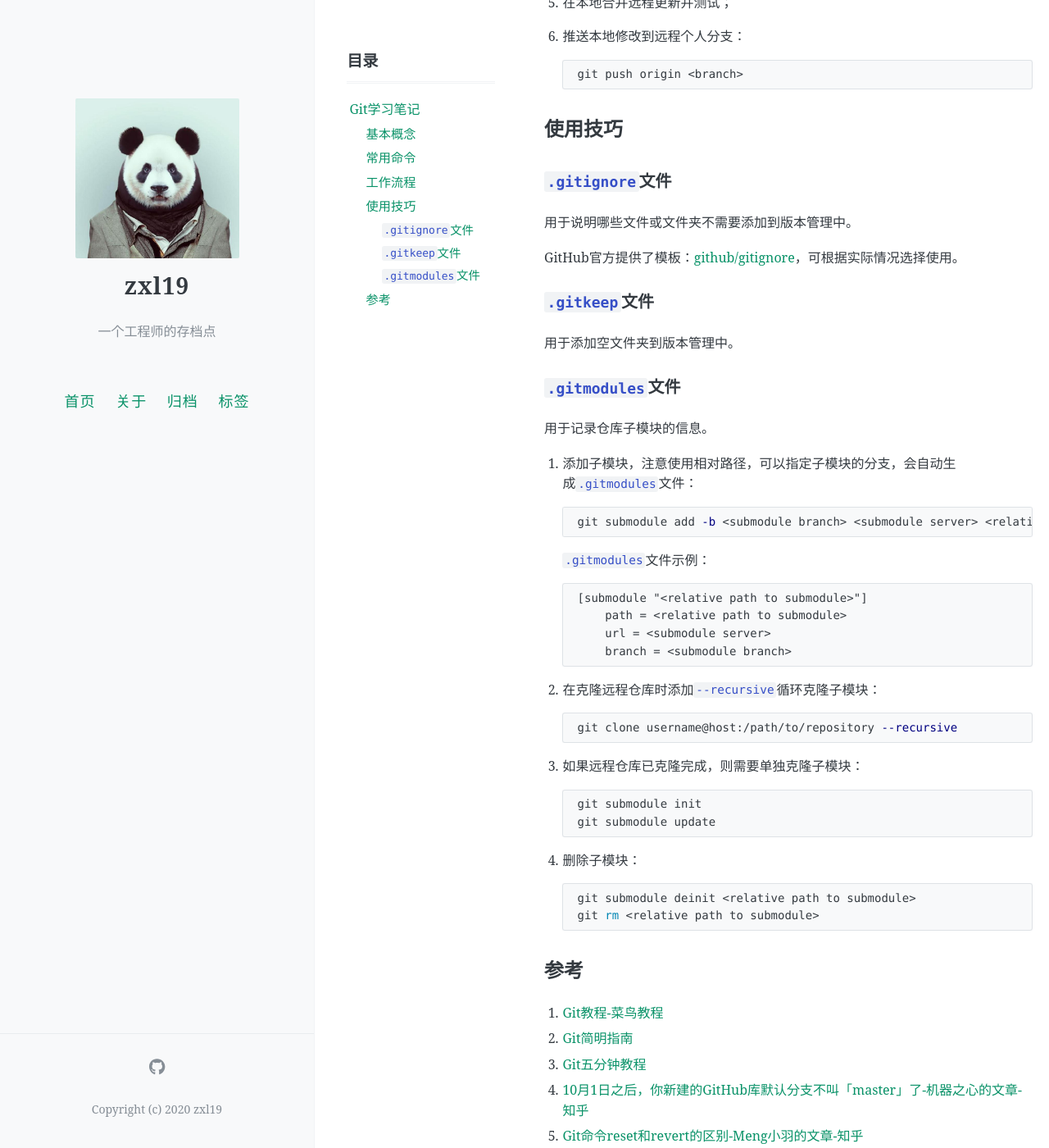
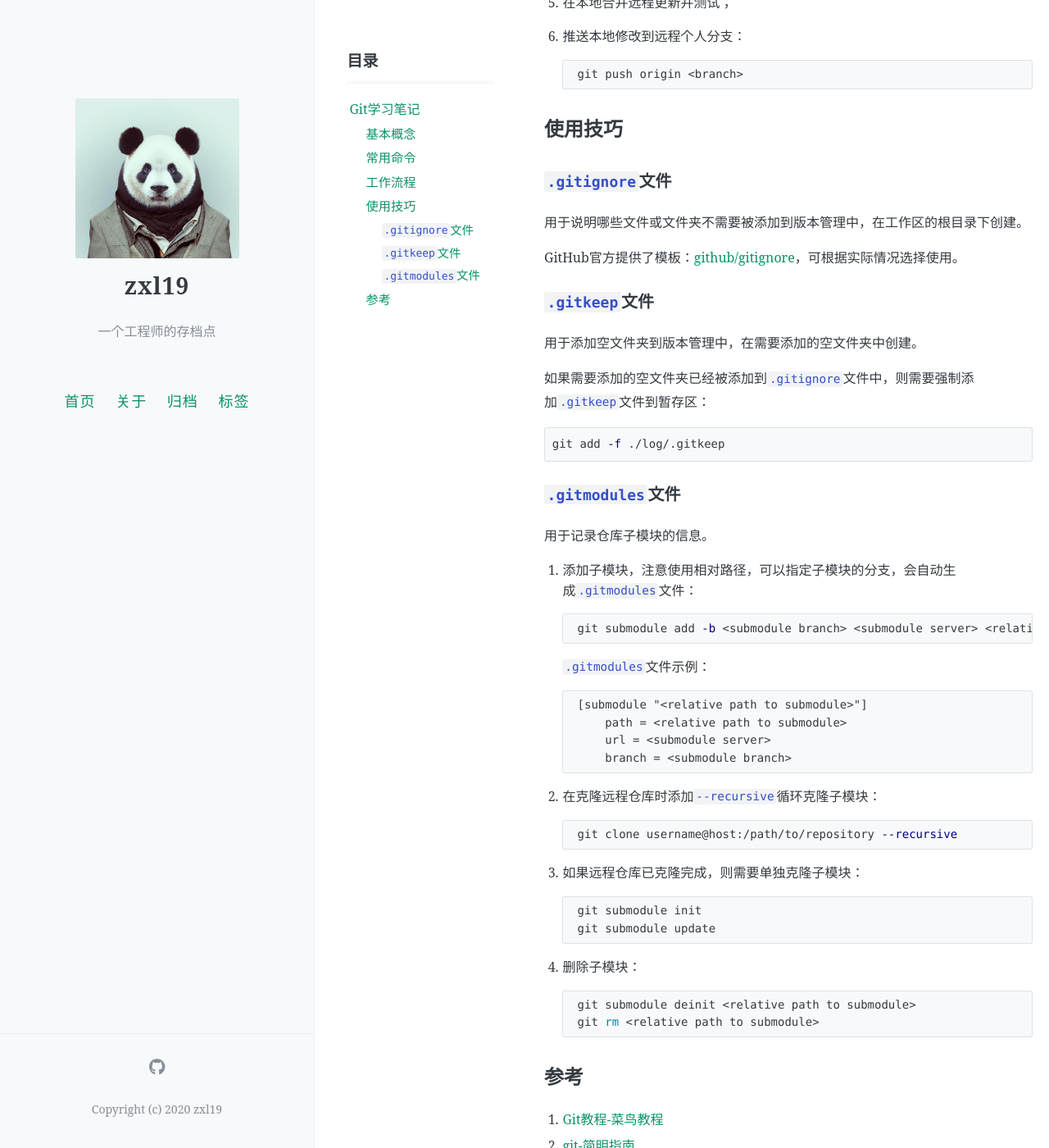
Before and after one commit to zxl19/zxl19.github.io, a Jekyll site: the page built from _posts/2021-08-14-git-note.md, in a window 1280 px wide and 1400 px high, scrolled down 3556 px. Shown: the whole window at 82% size. Built offline with Jekyll 4.4.1, drawn with Linux system fonts in a browser that asks for light colours; comment, search, counter and statistics services are not loaded; some of the changed text lies outside the part shown.

Commit message:
Update Posts

````diff
--- a/_posts/2021-08-14-git-note.md
+++ b/_posts/2021-08-14-git-note.md
@@ -210,13 +210,19 @@ pinned: false
 
 ### `.gitignore`文件
 
-用于说明哪些文件或文件夹不需要添加到版本管理中。
+用于说明哪些文件或文件夹不需要被添加到版本管理中，在工作区的根目录下创建。
 
 GitHub官方提供了模板：[github/gitignore](https://github.com/github/gitignore)，可根据实际情况选择使用。
 
 ### `.gitkeep`文件
 
-用于添加空文件夹到版本管理中。
+用于添加空文件夹到版本管理中，在需要添加的空文件夹中创建。
+
+如果需要添加的空文件夹已经被添加到`.gitignore`文件中，则需要强制添加`.gitkeep`文件到暂存区：
+
+```shell
+git add -f ./log/.gitkeep
+```
 
 ### `.gitmodules`文件
 
@@ -260,19 +266,22 @@ GitHub官方提供了模板：[github/gitignore](https://github.com/github/gitig
 ## 参考
 
 1. [Git教程-菜鸟教程](https://www.runoob.com/git/git-tutorial.html)
-2. [Git简明指南](https://www.runoob.com/manual/git-guide/)
-3. [Git五分钟教程](https://www.runoob.com/w3cnote/git-five-minutes-tutorial.html)
-4. [10月1日之后，你新建的GitHub库默认分支不叫「master」了-机器之心的文章-知乎](https://zhuanlan.zhihu.com/p/257179306)
-5. [Git命令reset和revert的区别-Meng小羽的文章-知乎](https://zhuanlan.zhihu.com/p/412482122)
-6. [git reset和revert的区别-CSDN博客](https://blog.csdn.net/qq_41800366/article/details/114943539)
-7. [Git恢复之前版本的两种方法reset、revert（图文详解）-CSDN博客](https://blog.csdn.net/yxlshk/article/details/79944535)
-8. [.gitignore-简书](https://www.jianshu.com/p/699ed86028c2)
-9. [git的ignore文件在c++下的编写-CSDN博客](https://blog.csdn.net/dong_beijing/article/details/79860967)
-10. [什么是.gitkeep？-CSDN博客](https://blog.csdn.net/qq_37164975/article/details/106131919)
-11. [Git中submodule的使用-孤单彼岸的文章-知乎](https://zhuanlan.zhihu.com/p/87053283)
-12. [Git子仓库深入浅出-那我懂你意思了的文章-知乎](https://zhuanlan.zhihu.com/p/100214931)
-13. [git子仓库(submodule)操作-CSDN博客](https://blog.csdn.net/whuzhang16/article/details/120182063)
-14. [克隆子模块-Stack Overflow](https://stackoverflow.com/questions/24777973/adding-git-submodules-automatically-gitmodules)
-15. [submodule指定对应分支-CSDN博客](https://blog.csdn.net/weboof/article/details/108517187)
-16. [Git clone --recursive-博客园](https://www.cnblogs.com/love-zf/p/13192734.html)
-17. [删除子模块-Stack Overflow](https://stackoverflow.com/questions/1260748/how-do-i-remove-a-submodule)
+2. [git-简明指南](https://www.runoob.com/manual/git-guide/)
+3. [git-the simple guide](https://rogerdudler.github.io/git-guide/)
+4. [rogerdudler/git-guide](https://github.com/rogerdudler/git-guide)
+5. [Git五分钟教程](https://www.runoob.com/w3cnote/git-five-minutes-tutorial.html)
+6. [10月1日之后，你新建的GitHub库默认分支不叫「master」了-机器之心的文章-知乎](https://zhuanlan.zhihu.com/p/257179306)
+7. [Git命令reset和revert的区别-Meng小羽的文章-知乎](https://zhuanlan.zhihu.com/p/412482122)
+8. [git reset和revert的区别-CSDN博客](https://blog.csdn.net/qq_41800366/article/details/114943539)
+9. [Git恢复之前版本的两种方法reset、revert（图文详解）-CSDN博客](https://blog.csdn.net/yxlshk/article/details/79944535)
+10. [Git忽略文件.gitignore详解-CSDN博客](https://blog.csdn.net/ThinkWon/article/details/101447866)
+11. [.gitignore-简书](https://www.jianshu.com/p/699ed86028c2)
+12. [git的ignore文件在c++下的编写-CSDN博客](https://blog.csdn.net/dong_beijing/article/details/79860967)
+13. [什么是.gitkeep？-CSDN博客](https://blog.csdn.net/qq_37164975/article/details/106131919)
+14. [Git中submodule的使用-孤单彼岸的文章-知乎](https://zhuanlan.zhihu.com/p/87053283)
+15. [Git子仓库深入浅出-那我懂你意思了的文章-知乎](https://zhuanlan.zhihu.com/p/100214931)
+16. [git子仓库(submodule)操作-CSDN博客](https://blog.csdn.net/whuzhang16/article/details/120182063)
+17. [克隆子模块-Stack Overflow](https://stackoverflow.com/questions/24777973/adding-git-submodules-automatically-gitmodules)
+18. [submodule指定对应分支-CSDN博客](https://blog.csdn.net/weboof/article/details/108517187)
+19. [Git clone --recursive-博客园](https://www.cnblogs.com/love-zf/p/13192734.html)
+20. [删除子模块-Stack Overflow](https://stackoverflow.com/questions/1260748/how-do-i-remove-a-submodule)
````
Also changed, not shown: _posts/2020-06-03-vscode-setup.md (+3 -1 lines).
